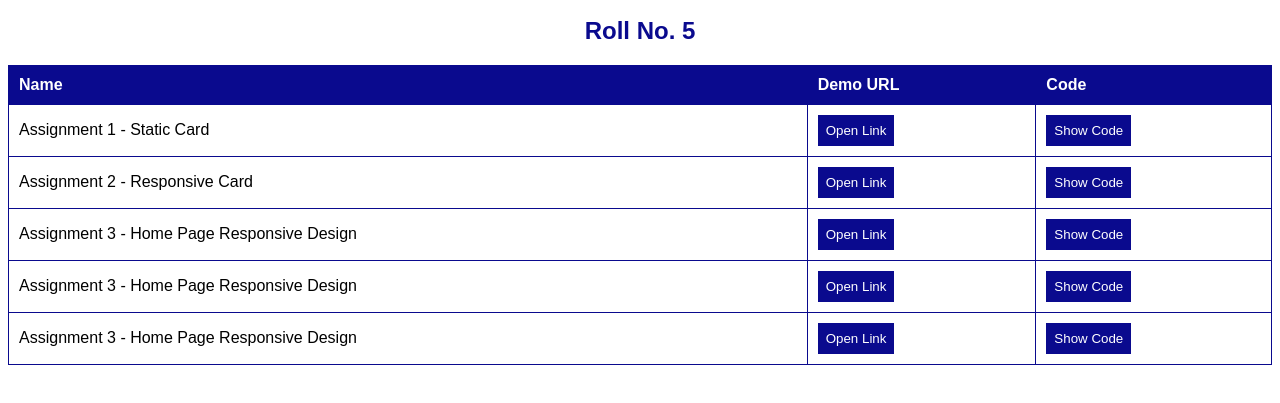
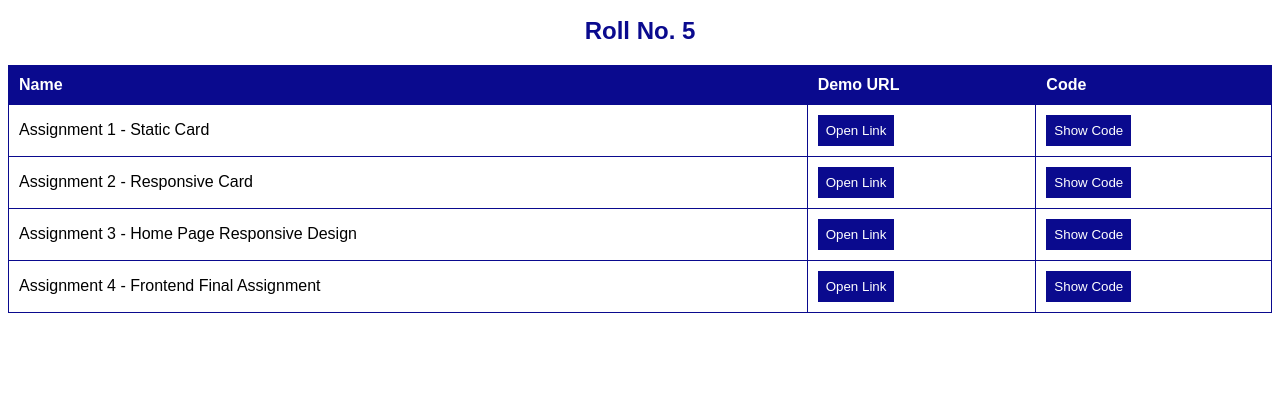
Before and after one commit to aayushman108/Assignment-submission-table, a plain HTML site: page index.html in a window 1280 px wide. Shown: the part 111-514 px from the top of the page. Drawn offline with Linux system fonts and the light colour scheme.

Commit message:
table is updated

```diff
--- a/index.html
+++ b/index.html
@@ -35,12 +35,7 @@
         <td><a href="https://github.com/aayushman108/Responsive-design-assignmemnt"><button>Show Code</button></a></td>
       </tr>
       <tr>
-        <td>Assignment 3 - Home Page Responsive Design</td>
-        <td><a href="https://aayushman108.github.io/Responsive-design-assignmemnt/"><button>Open Link</button></a></td>
-        <td><a href="https://github.com/aayushman108/Responsive-design-assignmemnt"><button>Show Code</button></a></td>
-      </tr>
-      <tr>
-        <td>Assignment 3 - Home Page Responsive Design</td>
+        <td>Assignment 4 - Frontend Final Assignment</td>
         <td><a href=" https://aayushman108.github.io/Frontend-final-assignment-leapfrog/"><button>Open Link</button></a></td>
         <td><a href="https://github.com/aayushman108/Frontend-final-assignment-leapfrog"><button>Show Code</button></a></td>
       </tr>
```
